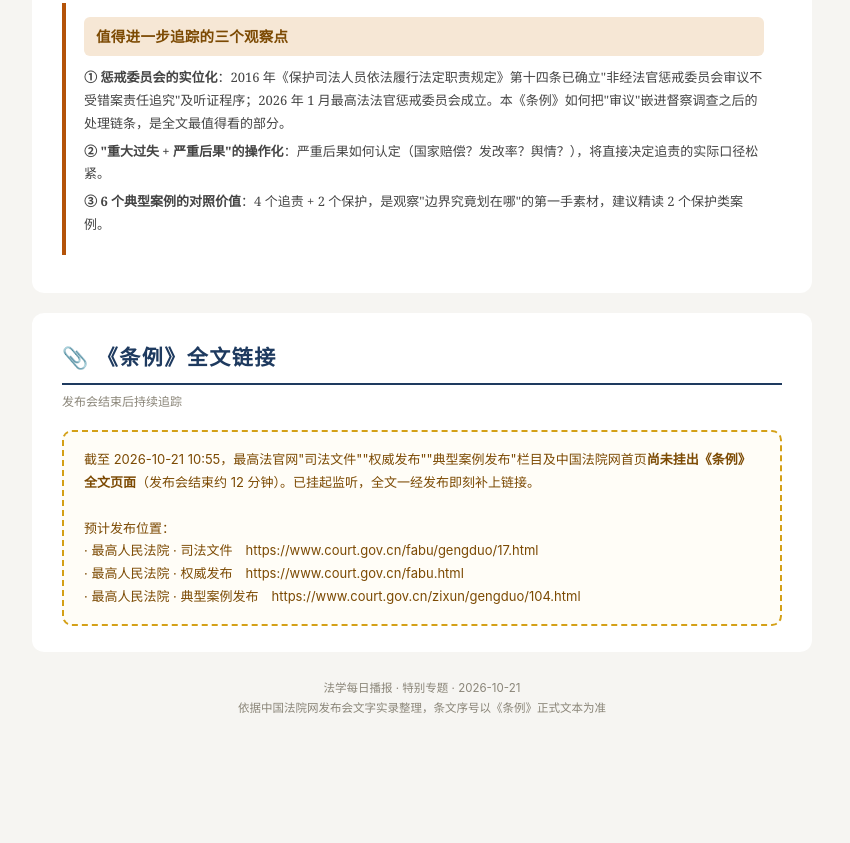
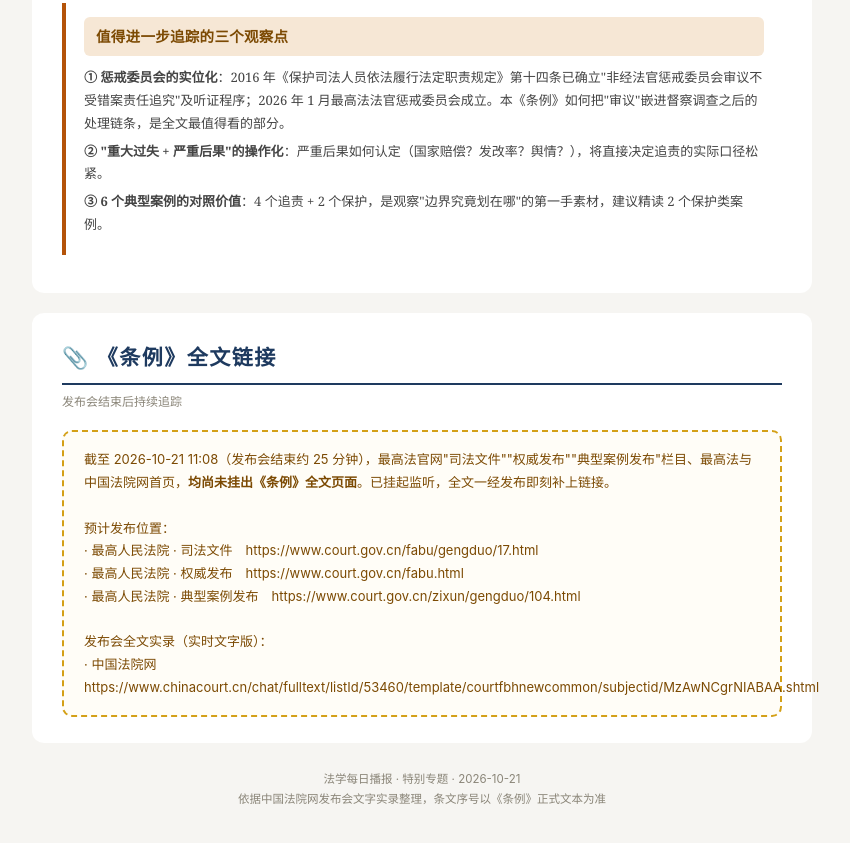
Before and after one commit to Leya0521/law-daily-report, a plain HTML site: page law-special-2026-10-21-sifa-zeren.html in a window 1280 px wide. Shown: the part 5193-6036 px from the top of the page, without its empty margins (218-1068 px from the left). Before the commit the page ends 5955 px from the top, so only its background shows below. Drawn offline with Linux system fonts and the light colour scheme.

Commit message:
更新全文追踪状态与实录链接

```diff
--- a/law-special-2026-10-21-sifa-zeren.html
+++ b/law-special-2026-10-21-sifa-zeren.html
@@ -224,11 +224,13 @@
   <h2>📎 《条例》全文链接</h2>
   <div class="sub">发布会结束后持续追踪</div>
   <div class="pending" id="ft">
-    截至 2026-10-21 10:55，最高法官网"司法文件""权威发布""典型案例发布"栏目及中国法院网首页<strong>尚未挂出《条例》全文页面</strong>（发布会结束约 12 分钟）。已挂起监听，全文一经发布即刻补上链接。<br><br>
+    截至 2026-10-21 11:08（发布会结束约 25 分钟），最高法官网"司法文件""权威发布""典型案例发布"栏目、最高法与中国法院网首页，<strong>均尚未挂出《条例》全文页面</strong>。已挂起监听，全文一经发布即刻补上链接。<br><br>
     预计发布位置：<br>
     · 最高人民法院 · 司法文件　https://www.court.gov.cn/fabu/gengduo/17.html<br>
     · 最高人民法院 · 权威发布　https://www.court.gov.cn/fabu.html<br>
-    · 最高人民法院 · 典型案例发布　https://www.court.gov.cn/zixun/gengduo/104.html
+    · 最高人民法院 · 典型案例发布　https://www.court.gov.cn/zixun/gengduo/104.html<br><br>
+    发布会全文实录（实时文字版）：<br>
+    · 中国法院网　https://www.chinacourt.cn/chat/fulltext/listId/53460/template/courtfbhnewcommon/subjectid/MzAwNCgrNIABAA.shtml
   </div>
 </div>
 
```
